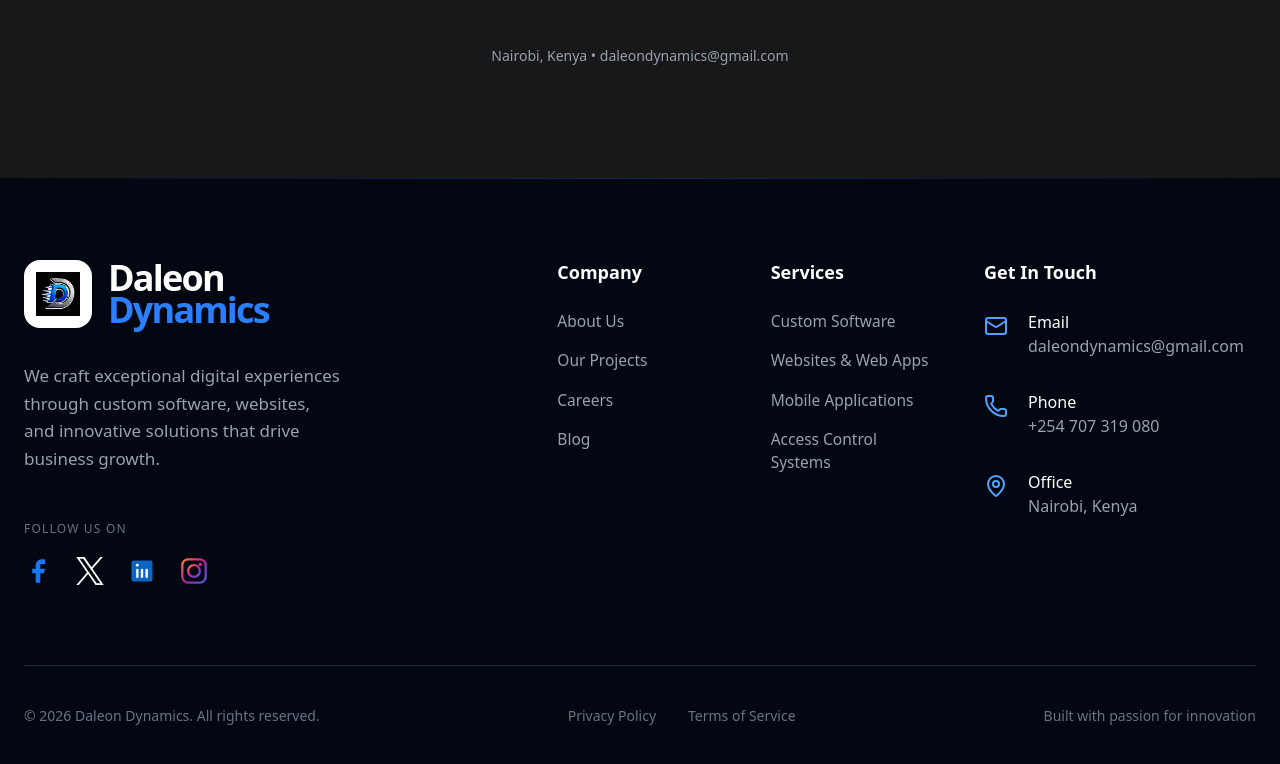
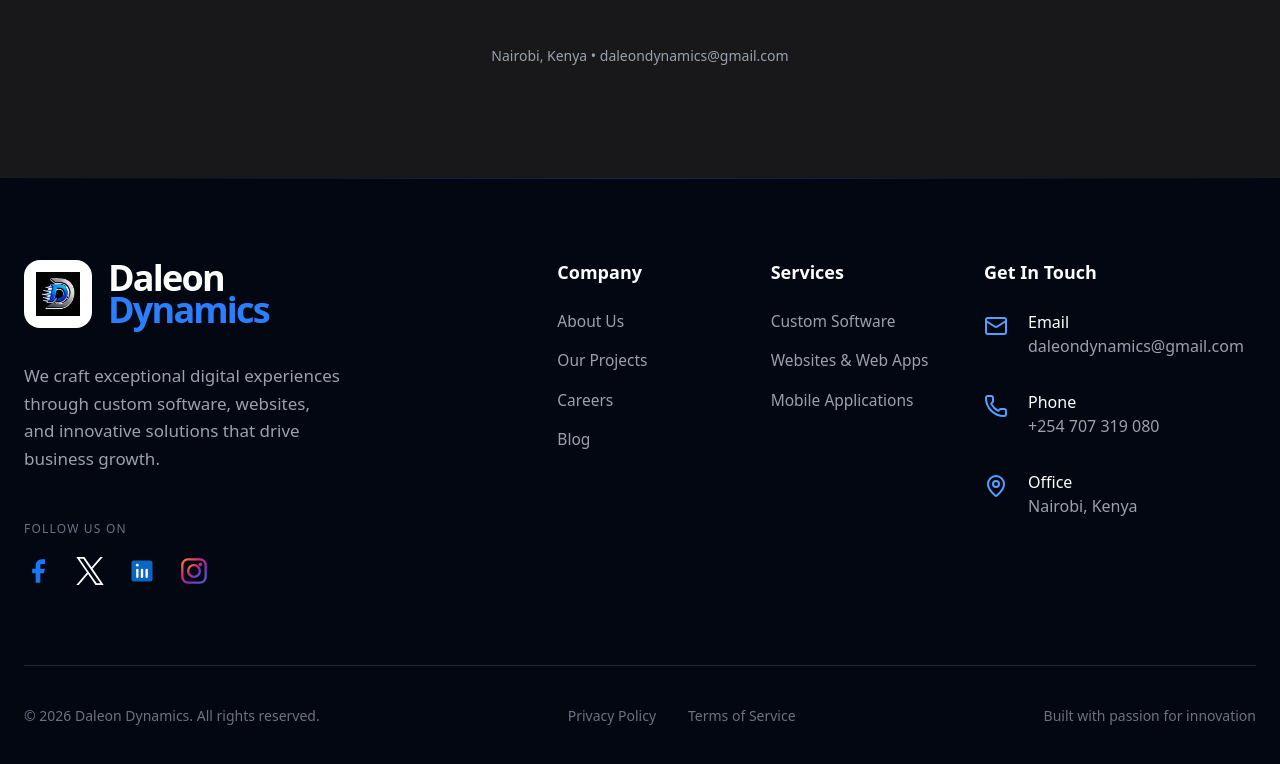
Before and after one commit to danielsdgg/daleon-next, a Next.js app: page / in a window 1280 px wide. Shown: the part 3961-4725 px from the top of the page. Built offline with nearby package versions, Linux system fonts and the light colour scheme.

Commit message:
Update Footer.tsx

```diff
--- a/src/components/Footer.tsx
+++ b/src/components/Footer.tsx
@@ -80,7 +80,7 @@ const Footer: React.FC = () => {
               <li><Link href="/services" className="hover:text-white transition-colors">Custom Software</Link></li>
               <li><Link href="/services" className="hover:text-white transition-colors">Websites & Web Apps</Link></li>
               <li><Link href="/services" className="hover:text-white transition-colors">Mobile Applications</Link></li>
-              <li><Link href="/services" className="hover:text-white transition-colors">Access Control Systems</Link></li>
+              {/* <li><Link href="/services" className="hover:text-white transition-colors">Access Control Systems</Link></li> */}
             </ul>
           </div>
 
```
